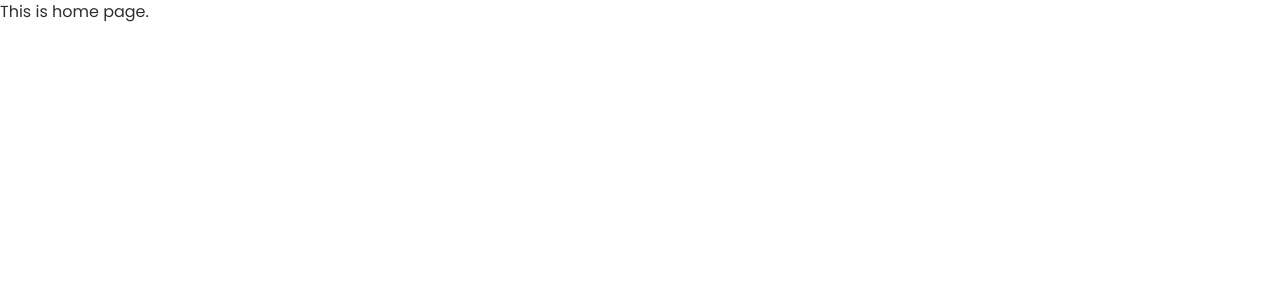
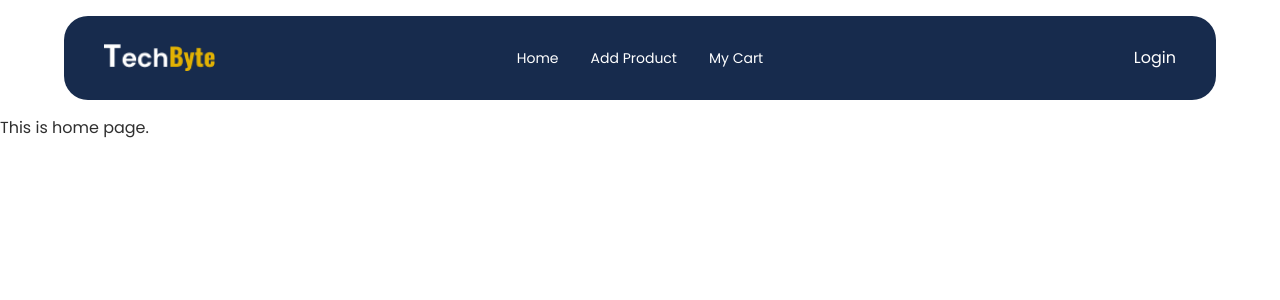
Before and after one commit to mdenjamulislam/tech-byte, a React (Vite) app: page / in a window 1280 px wide. Shown: the top 300 px of the page. Built offline with nearby package versions, Linux system fonts and the light colour scheme.

Commit message:
navbar design

```diff
--- a/package.json
+++ b/package.json
@@ -14,6 +14,7 @@
     "match-sorter": "^7.0.0",
     "react": "^18.3.1",
     "react-dom": "^18.3.1",
+    "react-icons": "^5.3.0",
     "react-router-dom": "^6.27.0",
     "sort-by": "^0.0.2"
   },
--- a/src/components/Header.jsx
+++ b/src/components/Header.jsx
@@ -1,9 +1,48 @@
 import React from "react";
+import { CgMenuLeftAlt } from "react-icons/cg";
+import Logo from "../assets/TechByte.png";
+import { Link } from "react-router-dom";
 
 const Header = () => {
+    const navLinks = (
+        <>
+            <li>
+                <Link to="/">Home</Link>
+            </li>
+            <li>
+                <Link to="/add-product">Add Product</Link>
+            </li>
+            <li>
+                <Link to="/cart">My Cart</Link>
+            </li>
+        </>
+    );
     return (
-        <header>
-
+        <header className="p-4">
+            <div className="w-full lg:max-w-3xl xl:max-w-6xl mx-auto bg-primary rounded-xl lg:rounded-3xl">
+                <div className="navbar px-3 md:px-6 lg:px-10 py-3 lg:py-4 text-white">
+                    <div className="navbar-start">
+                        <div className="dropdown">
+                            <div tabIndex={0} role="button" className="btn btn-ghost lg:hidden">
+                                <CgMenuLeftAlt className="text-xl" />
+                            </div>
+                            <ul tabIndex={0} className="menu menu-sm dropdown-content bg-base-100 rounded-box z-[1] mt-3 w-52 p-2 shadow">
+                                {navLinks}
+                            </ul>
+                        </div>
+                        <Link to="/">
+                            <img src={Logo} alt="" className="w-auto h-5 md:h-7" />
+                        </Link>
+                    </div>
+                    <div className="navbar-center hidden lg:flex">
+                        <ul className="menu menu-horizontal px-1">{navLinks}</ul>
+                    </div>
+                    <div className="navbar-end">
+                        <Link to="/login">Login</Link>
+                    </div>
+                </div>
+                {/* End of the navbar */}
+            </div>
         </header>
     );
 };
--- a/tailwind.config.js
+++ b/tailwind.config.js
@@ -6,6 +6,12 @@ export default {
   ],
   theme: {
     extend: {
+      colors: {
+        primary: "#172B4D",
+        accent: "#E2B203",
+        'darkPeach': '#BA9B88',
+        'textColor': '#2F2F2F',
+      },
       container: {
         center: true,
         padding: {
@@ -26,13 +32,6 @@ export default {
         }
       }
     },
-    colors: {
-      primary: "#172B4D",
-      accent: "#E2B203",
-      'darkPeach': '#BA9B88',
-      'textColor': '#2F2F2F',
-    },
-
     fontFamily: {
       'poppins': ["Poppins", "serif"],
       'display': ["Oswald", "serif"],
```
Also changed, not shown: 1 other file (tests, documents, lock files or other folders).
